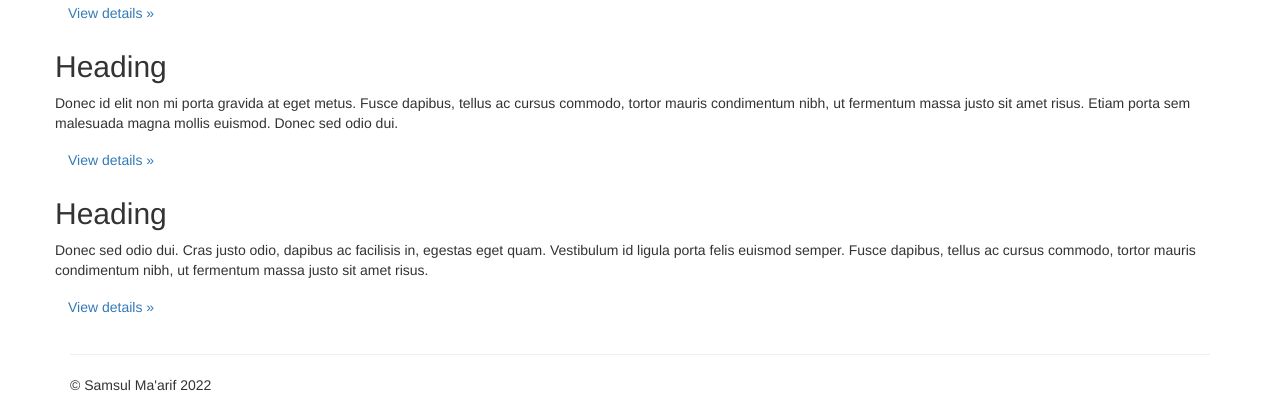
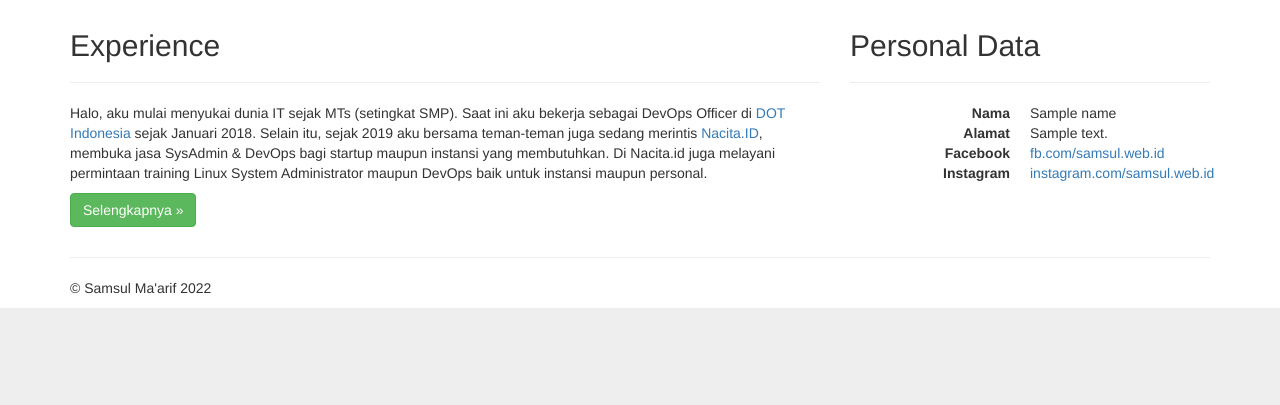
Before and after one commit to samsulmaarif/submission1, a Flask app: template templates/index.html in a window 1280 px wide. Shown: the part 520-925 px from the top of the page. After the commit the page ends 828 px from the top, so only its background shows below. Run offline with Flask 2, Linux system fonts and the light colour scheme; the template is opened without the code that fills it: most values are stand-ins (such as "Sample title", 1, 10 or a date in 2020); some libraries are stand-ins or nearby versions.

Commit message:
add app engine deployment
Signed-off-by: Samsul Maarif <hay@samsul.web.id>

```diff
--- a/app.py
+++ /dev/null
@@ -1,52 +0,0 @@
-from flask import Flask, render_template, flash
-from flask_bootstrap import Bootstrap
-from flask_appconfig import AppConfig
-from wtforms.fields import *
-from wtforms_validators import *
-from google.cloud import storage
-from datetime import datetime
-import os
-
-def implicit():
-    from google.cloud import storage
-
-    # If you don't specify credentials when constructing the client, the
-    # client library will look for credentials in the environment.
-    storage_client = storage.Client()
-
-    # Make an authenticated API request
-    buckets = list(storage_client.list_buckets())
-    print(buckets)
-
-
-def create_app(configfile=None):
-    app = Flask(__name__)
-    AppConfig(app, configfile)  # Flask-Appconfig is not necessary, but
-                                # highly recommend =)
-                                # https://github.com/mbr/flask-appconfig
-    Bootstrap(app)
-
-    app.debug = True
-
-    @app.context_processor
-    def inject_now():
-        return {'now': datetime.utcnow()}
-
-
-    # in a real app, these should be configured through Flask-Appconfig
-    app.config['SECRET_KEY'] = 'devkey'
-    app.config['RECAPTCHA_PUBLIC_KEY'] = \
-        '6Lfol9cSAAAAADAkodaYl9wvQCwBMr3qGR_PPHcw'
-
-    @app.route('/', methods=('GET', 'POST'))
-    def index():
-        return render_template('index.html'
-
-
-
-          )
-
-    return app
-
-if __name__ == '__main__':
-    create_app().run(debug=True)
--- /dev/null
+++ b/main.py
@@ -0,0 +1,47 @@
+from flask import Flask, render_template, flash
+from flask_bootstrap import Bootstrap
+# from flask_appconfig import AppConfig
+# from flask_nav.elements import Navbar, View, Subgroup, Link, Text, Separator
+# from .nav import nav
+# from wtforms.fields import *
+# from wtforms_validators import *
+from google.cloud import storage
+from datetime import datetime
+import os
+
+def implicit():
+    from google.cloud import storage
+
+    # If you don't specify credentials when constructing the client, the
+    # client library will look for credentials in the environment.
+    storage_client = storage.Client()
+
+    # Make an authenticated API request
+    buckets = list(storage_client.list_buckets())
+    print(buckets)
+
+#
+# nav.register_element('frontend_top', Navbar(
+#     View('Flask-Bootstrap', '.index'),
+#     View('Home', '.index'),
+#     View('Forms Example', 'https://www.google.com'),
+#     View('Debug-Info', 'https://wiki.samsul.web.id'), ))
+
+app = Flask(__name__)
+app.debug = True
+bootstrap = Bootstrap(app)
+@app.context_processor
+def inject_now():
+    return {'now': datetime.utcnow()}
+
+@app.route('/', methods=('GET', 'POST'))
+def index():
+    return render_template('index.html',
+    name=os.environ.get('USER_NAME'),
+    facebook_url=os.environ.get('FACEBOOK_URL'),
+    alamat=os.environ.get('ALAMAT')
+    )
+
+
+if __name__ == '__main__':
+    app.run(debug=True)
--- /dev/null
+++ b/nav.py
@@ -0,0 +1,2 @@
+from flask_nav import Nav
+nav = Nav()
--- a/templates/index.html
+++ b/templates/index.html
@@ -1,40 +1,49 @@
 {% extends "bootstrap/base.html" %}
+{% import "bootstrap/fixes.html" as fixes %}
+{% import "bootstrap/utils.html" as utils %}
 
-  {% block title %}
-      Samsul Ma'arif
-  {% endblock %}
+{% block title %}
+    {{ name }}
+{% endblock %}
 
+{% block head %}
+{{super()}}
+{{fixes.ie8()}}
+{%- endblock %}
 
 {% block content %}
 
 <div class="container">
-  <h1>Halo, aku Samsul Ma'arif!</h1>
+    <div class="jumbotron text-center">
+      <img width="300px" src="https://storage.googleapis.com/samsul-submission1-dicoding/samsul-penteng-kelek.jpg" class="img-circle">
+      <h1>Halo, aku {{ name }}!</h1>
+      <p class="lead">Seorang Blogger, DevOps Engineer, SysAdmin, Pendengar yang baik.</p>
+      <a class="btn btn-large btn-success" href="https://blog.samsul.web.id">Personal Blog</a>
+    </div>
 
+    <div class="row">
+      <div class="col-md-8">
+        <h2>Experience</h2>
+        <hr>
+            <p>Halo, aku mulai menyukai dunia IT sejak MTs (setingkat SMP). Saat ini aku bekerja sebagai DevOps Officer di <a href="https://www.dot.co.id">DOT Indonesia</a> sejak Januari 2018. Selain itu, sejak 2019 aku bersama teman-teman juga sedang merintis <a href="https://nacita.id">Nacita.ID</a>, membuka jasa SysAdmin & DevOps bagi startup maupun instansi yang membutuhkan. Di Nacita.id juga melayani permintaan training Linux System Administrator maupun DevOps baik untuk instansi maupun personal.</p>
+            <p><a class="btn btn-medium btn-success" href="https://nacita.id/training/">Selengkapnya &raquo;</a></p>
+      </div>
 
-        <div class="jumbotron">
-          <h1>Super awesome marketing speak!</h1>
-          <p class="lead">Cras justo odio, dapibus ac facilisis in, egestas eget quam. Fusce dapibus, tellus ac cursus commodo, tortor mauris condimentum nibh, ut fermentum massa justo sit amet risus.</p>
-          <a class="btn btn-large btn-success" href="#">Sign up today</a>
-        </div>
-
-  <!-- Example row of columns -->
-  <div class="row">
-    <div class="span4">
-      <h2>Heading</h2>
-      <p>Donec id elit non mi porta gravida at eget metus. Fusce dapibus, tellus ac cursus commodo, tortor mauris condimentum nibh, ut fermentum massa justo sit amet risus. Etiam porta sem malesuada magna mollis euismod. Donec sed odio dui. </p>
-      <p><a class="btn" href="#">View details &raquo;</a></p>
+      <div class="col-md-4">
+        <h2>Personal Data</h2>
+        <hr>
+        <dl class="dl-horizontal">
+          <dt>Nama</dt>
+          <dd>{{ name }}</dd>
+          <dt>Alamat</dt>
+          <dd>{{ alamat }}</dd>
+          <dt>Facebook</dt>
+          <dd><a href="{{ facebook_url }}">fb.com/samsul.web.id</a></dd>
+          <dt>Instagram</dt>
+          <dd><a href="https://instagram.com/samsul.web.id">instagram.com/samsul.web.id</a></dd>
+        </dl>
+      </div>
     </div>
-    <div class="span4">
-      <h2>Heading</h2>
-      <p>Donec id elit non mi porta gravida at eget metus. Fusce dapibus, tellus ac cursus commodo, tortor mauris condimentum nibh, ut fermentum massa justo sit amet risus. Etiam porta sem malesuada magna mollis euismod. Donec sed odio dui. </p>
-      <p><a class="btn" href="#">View details &raquo;</a></p>
-   </div>
-    <div class="span4">
-      <h2>Heading</h2>
-      <p>Donec sed odio dui. Cras justo odio, dapibus ac facilisis in, egestas eget quam. Vestibulum id ligula porta felis euismod semper. Fusce dapibus, tellus ac cursus commodo, tortor mauris condimentum nibh, ut fermentum massa justo sit amet risus.</p>
-      <p><a class="btn" href="#">View details &raquo;</a></p>
-    </div>
-  </div>
 
   <hr>
 
```
Also changed, not shown: app.yaml (added, +12 -0 lines), requirements.txt (+7 -6 lines), 2 other files.
